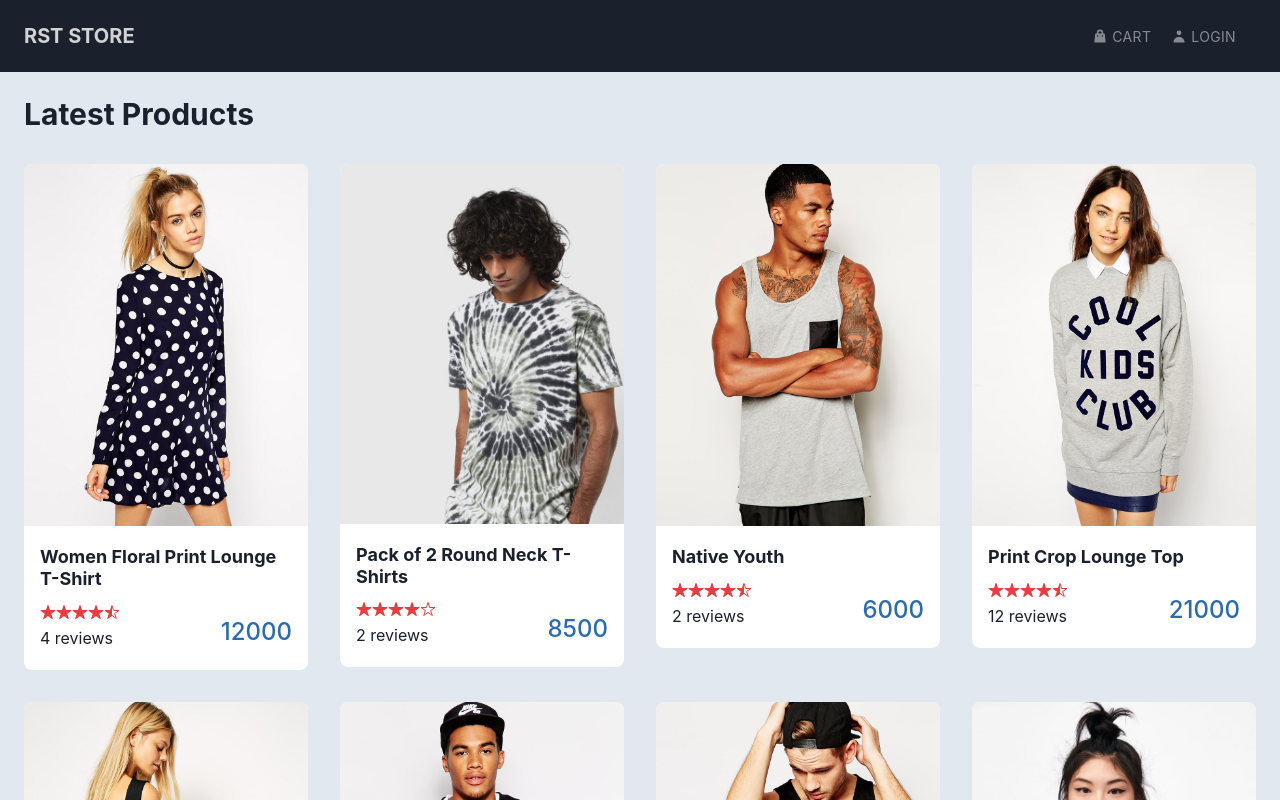
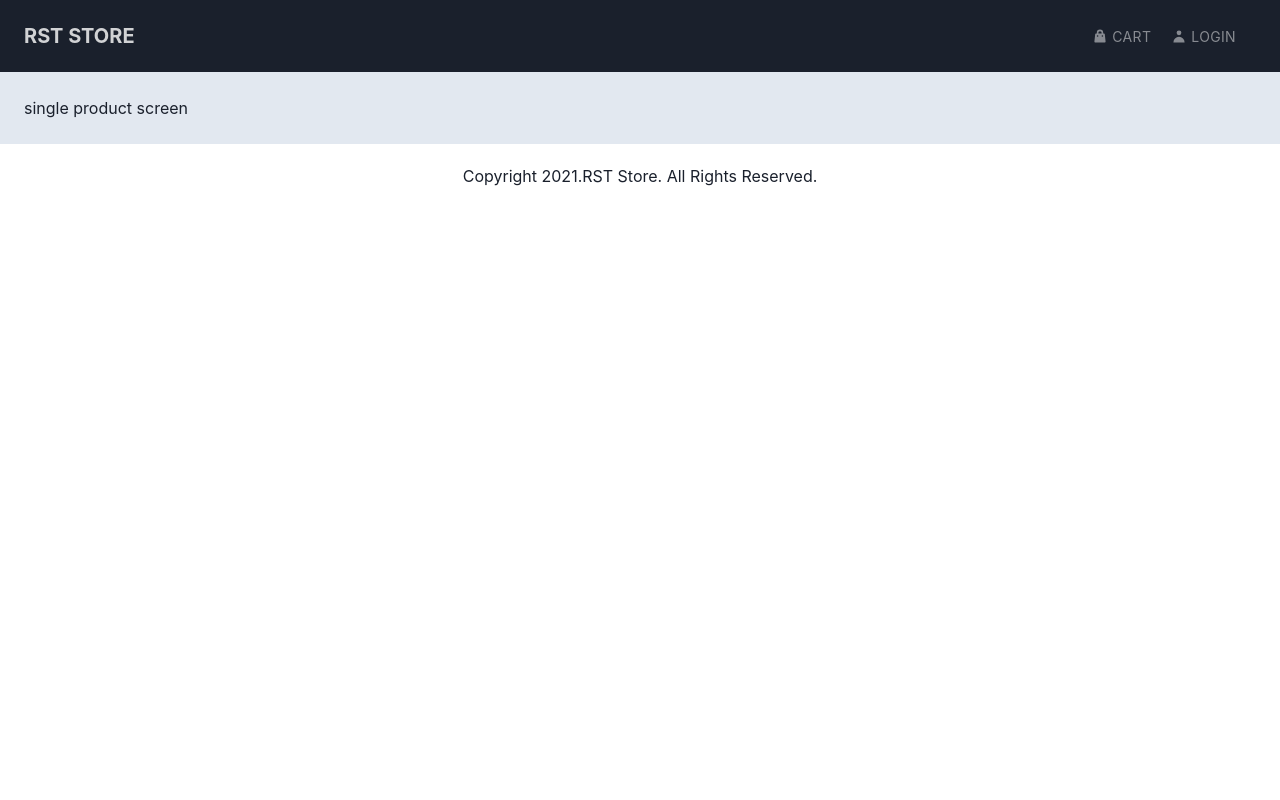
Before and after one commit to ganeshmohanty/gstore, a React (Create React App) app in the folder frontend/: page /product/1 in a window 1280 px wide. Shown: the top 800 px of the page. Built offline with nearby package versions, Linux system fonts and the light colour scheme.

Commit message:
Installed and Implemented React Router

```diff
--- a/frontend/src/App.js
+++ b/frontend/src/App.js
@@ -1,11 +1,12 @@
+import { BrowserRouter as Router, Route } from "react-router-dom";
 import { Flex } from "@chakra-ui/react";
 import Header from "./components/Header";
 import Footer from "./components/Footer";
 import HomeScreen from "./screens/HomeScreen";
-
+import ProductScreen from "./screens/ProductScreen";
 const App = () => {
   return (
-    <div>
+    <Router>
       <Header />
       <Flex
         as="main"
@@ -15,10 +16,11 @@ const App = () => {
         px="6"
         bgColor="gray.200"
       >
-        <HomeScreen />
+        <Route path="/" exact component={HomeScreen} />
+        <Route path="/product/:id" component={ProductScreen} />
       </Flex>
       <Footer />
-    </div>
+    </Router>
   );
 };
 
--- a/frontend/src/components/Header.js
+++ b/frontend/src/components/Header.js
@@ -1,4 +1,5 @@
 import { useState } from "react";
+import { Link as RouterLink } from "react-router-dom";
 import { Flex, Heading, Link, Box, Icon } from "@chakra-ui/react";
 import { HiShoppingBag, HiUser, HiOutlineMenuAlt3 } from "react-icons/hi";
 
@@ -45,7 +46,8 @@ const Header = () => {
           letterSpacing="md"
         >
           <Link
-            href="/"
+            as={RouterLink}
+            to="/"
             _hover={{ color: "whiteAlpha.700", textDecor: "none" }}
             textTransform="uppercase"
           >
--- a/frontend/src/components/Product.js
+++ b/frontend/src/components/Product.js
@@ -1,9 +1,14 @@
+import { Link as RouterLink } from "react-router-dom";
 import { Box, Link, Image, Flex, Heading, Text } from "@chakra-ui/react";
 import Rating from "./Rating";
 
 const Product = ({ product }) => {
   return (
-    <Link href={`/product/${product._id}`} _hover={{ textDecor: "none" }}>
+    <Link
+      as={RouterLink}
+      to={`/product/${product._id}`}
+      _hover={{ textDecor: "none" }}
+    >
       <Box
         maxW="sm"
         borderRadius="lg"
--- /dev/null
+++ b/frontend/src/screens/ProductScreen.js
@@ -0,0 +1,5 @@
+const ProductScreen = () => {
+  return <h1>single product screen </h1>;
+};
+
+export default ProductScreen;
```
